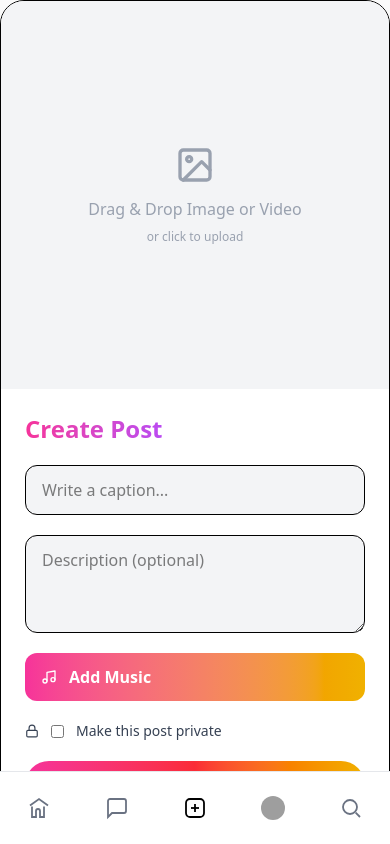
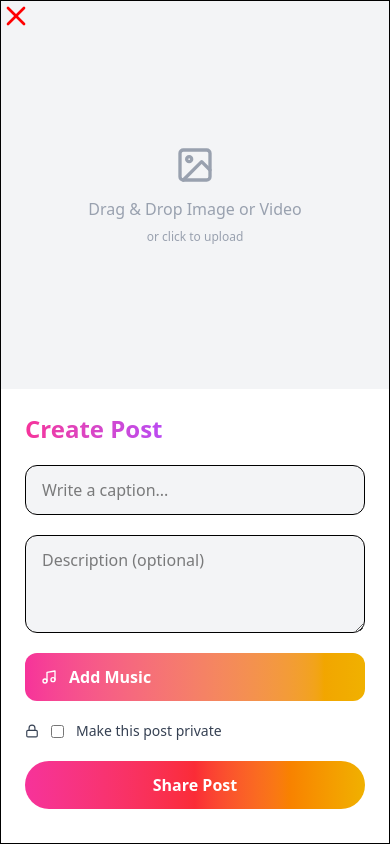
Before and after one commit to Harsh-Nain/Snapshot-Fruntend, a React (Vite) app: page /post/post in a window 390 px wide. Built offline with nearby package versions, Linux system fonts and the light colour scheme; grey boxes are pictures that could not be loaded.

Commit message:
Fruntend ready now

```diff
--- a/src/components/videoautoplay.jsx
+++ b/src/components/videoautoplay.jsx
@@ -1,8 +1,7 @@
 import { useEffect, useRef, useState } from "react";
 import { IoVolumeHigh, IoVolumeMute } from "react-icons/io5";
-import { SiSourcetree } from "react-icons/si";
 
-export function InstagramMedia({ type, src, currentPlaying, page }) {
+export function Medias({ type, src, currentPlaying, page }) {
   const mediaRef = useRef(null);
   const containerRef = useRef(null);
   const [muted, setMuted] = useState(true);
--- a/src/pages/editpost.jsx
+++ b/src/pages/editpost.jsx
@@ -2,6 +2,7 @@ import { useState, useEffect, useRef } from "react";
 import { useSearchParams, useNavigate } from "react-router-dom";
 import { FiImage, FiMusic, FiLock, FiX } from "react-icons/fi";
 import DotSpinner from "../components/dot-spinner-anim";
+import { IoVolumeHigh, IoVolumeMute } from "react-icons/io5";
 
 export default function EditPost() {
   const API_URL = import.meta.env.VITE_BACKEND_API_URL;
@@ -28,6 +29,8 @@ export default function EditPost() {
   const username = params.get("username");
 
   const videoRef = useRef(null);
+
+  const [isMuted, setIsMuted] = useState(true);
 
   useEffect(() => {
     if (videoRef.current) {
@@ -173,6 +176,8 @@ export default function EditPost() {
       const data = await res.json();
 
       if (data.success) {
+        console.log(data);
+
         navigate("/profile");
       } else {
         setErrors({ submit: data.message });
@@ -198,14 +203,20 @@ export default function EditPost() {
 
         <div onDragOver={(e) => { e.preventDefault(); setDragActive(true); }} onDragLeave={() => setDragActive(false)} onDrop={handleDropMedia} className={`w-full lg:w-1/2 h-[40vh] sm:h-[100%] sm:aspect-square bg-zinc-900 flex items-center justify-center relative transition ${dragActive ? "border-4 border-pink-500 bg-pink-50" : ""}`}>
           {!mediaPreview ? (
-            <div className="text-center text-gray-400">
+            <div className="text-center text-gray-400 related">
               <FiImage size={40} className="mx-auto mb-3" />
               <p>Drag & Drop Image or Video</p>
               <p className="text-xs mt-2">or click to upload</p>
               {errors.media && (<p className="text-red-500 text-xs mt-2">{errors.media}</p>)}
             </div>
           ) : mediaPreview.match(/\.(mp4|webm|ogg)$/i) ? (
-            <video ref={videoRef} src={mediaPreview} muted loop playsInline className="w-full h-full object-contain" />) : (
+            <>
+              <video ref={videoRef} src={mediaPreview} muted={isMuted} loop playsInline className="w-full h-full object-contain" />
+              <button onClick={() => { videoRef.current.muted = !isMuted; setIsMuted(!isMuted); }} className="p-3 bg-black/90 z-99 right-2 bottom-2 rounded-full absolute">
+                {isMuted ? (<IoVolumeMute size={18} color="white" />) : (<IoVolumeHigh size={18} color="white" />)}
+              </button>
+            </>
+          ) : (
             <img src={mediaPreview} alt="preview" className="w-full h-full object-contain" />
           )}
 
@@ -248,9 +259,7 @@ export default function EditPost() {
             Make this post private
           </label>
 
-          {errors.submit && (
-            <p className="text-red-500 text-sm">{errors.submit}</p>
-          )}
+          {errors.submit && (<p className="text-red-500 text-sm">{errors.submit}</p>)}
 
           <button type="submit" className="py-3 rounded-full font-semibold text-white bg-gradient-to-r from-pink-500 via-red-500 to-yellow-500 hover:opacity-90 transition">
             Update Post
--- a/src/pages/home.jsx
+++ b/src/pages/home.jsx
@@ -2,7 +2,7 @@ import { useState, useEffect, useRef } from "react";
 import { useForm } from "react-hook-form";
 import { TimeAgo, formatCount } from "../components/agotime";
 import { AutoPlayAudio } from "../components/autoplayaudio";
-import { InstagramMedia } from "../components/videoautoplay";
+import { Medias } from "../components/videoautoplay";
 import "../App.css";
 import DotSpinner from "../components/dot-spinner-anim";
 import { NavLink, useNavigate } from "react-router-dom";
@@ -295,8 +295,7 @@ export default function Home() {
                             </div>
                             <div className="relative w-full bg-black overflow-hidden">
 
-                                {post.image_url.includes("/video/") ? (
-                                    <InstagramMedia type="video" src={post.image_url} currentPlaying={currentPlaying} />) : (
+                                {post.image_url.includes("/video/") ? (<Medias type="video" src={post.image_url} currentPlaying={currentPlaying} />) : (
                                     <> <img src={post.image_url} alt="post" className="w-full h-auto max-h-[75vh] object-contain" />
                                         {post.songUrl && (<AutoPlayAudio src={post.songUrl} currentAudio={currentAudio} />)}</>
                                 )}
@@ -315,19 +314,11 @@ export default function Home() {
                                 </button>
                             </div>
 
-                            <div className="px-4 pt-2">
-                                <p className="text-sm font-semibold text-black">
-                                    {formatCount(post.totalLikes)} likes
-                                </p>
-                            </div>
+                            <div className="px-4 pt-2"><p className="text-sm font-semibold text-black">{formatCount(post.totalLikes)}likes</p></div>
 
                             <div className="px-4 pt-1 pb-4 text-sm">
-                                <span className="font-semibold text-black mr-2">
-                                    {post.username}
-                                </span>
-                                <span className="text-gray-700">
-                                    {post.postName}
-                                </span>
+                                <span className="font-semibold text-black mr-2">{post.username}</span>
+                                <span className="text-gray-700">{post.postName}</span>
 
                                 <p onClick={() => handleComment(post.Id, "all")} className="text-gray-500 mt-1 cursor-pointer hover:text-gray-700">
                                     View all {formatCount(post.commentCount)} comments
--- a/src/pages/otherUser.jsx
+++ b/src/pages/otherUser.jsx
@@ -6,7 +6,7 @@ import { FiHeart, FiMessageCircle, FiX, FiUserPlus, FiUserCheck, FiImage } from
 import { TimeAgo } from "../components/agotime";
 import DotSpinner from "../components/dot-spinner-anim";
 import { MdErrorOutline, MdOutlineDoneOutline } from "react-icons/md";
-import { InstagramMedia } from "../components/videoautoplay";
+import { Medias } from "../components/videoautoplay";
 
 export default function OtherUser() {
     const API_URL = import.meta.env.VITE_BACKEND_API_URL;
@@ -325,7 +325,7 @@ export default function OtherUser() {
 
                         <div className="md:w-1/2 bg-black flex items-center h-[40vh] sm:h-full justify-center relative">
                             {Post.image_url.includes("video/") ? (
-                                <InstagramMedia type="video" src={Post.image_url} currentPlaying={(e) => e.target} page="profile" />) : (
+                                <Medias type="video" src={Post.image_url} currentPlaying={(e) => e.target} page="profile" />) : (
                                 <img src={Post.image_url} alt="post" className="w-full h-full object-contain" />
                             )}
                         </div>
--- a/src/pages/post.jsx
+++ b/src/pages/post.jsx
@@ -141,7 +141,8 @@ export default function CreatePost() {
   }, [mediaPreview, audioUrl]);
 
   return (
-    <div className="w-full min-h-screen bg-[#fafafa] flex justify-center sm:px-4 sm:py-10">
+    <div className="w-full min-h-screen bg-[#fafafa] flex justify-center sm:px-4 sm:py-10 z-999999">
+      <div className="fixed inset-0 w-[fit-content] h-[fit-content] right-0 sm:hidden z-9999999"><FiX onClick={() => navigate("/")} size="2rem" color="red" /></div>
 
       {loading && (
         <div className="fixed inset-0 bg-black/40 flex items-center justify-center z-50">
@@ -149,7 +150,7 @@ export default function CreatePost() {
         </div>
       )}
 
-      <form onSubmit={handleSubmit} className="w-full max-w-6xl bg-white rounded-3xl shadow-xl border flex flex-col lg:flex-row overflow-hidden">
+      <form onSubmit={handleSubmit} className="w-full max-w-6xl bg-white sm:rounded-3xl shadow-xl border flex flex-col lg:flex-row overflow-hidden">
         <div onDragOver={(e) => { e.preventDefault(); setDragActive(true); }} onDragLeave={() => setDragActive(false)} onDrop={handleDropMedia} className={`w-full lg:w-1/2 aspect-square bg-gray-100 flex items-center justify-center relative transition ${dragActive ? "border-4 border-pink-500 bg-pink-50" : ""}`} >
           {!mediaPreview ? (
             <div className="text-center text-gray-400">
--- a/src/pages/profile.jsx
+++ b/src/pages/profile.jsx
@@ -5,7 +5,7 @@ import { TimeAgo } from "../components/agotime";
 import DotSpinner from "../components/dot-spinner-anim";
 import { FiEdit, FiMessageCircle, FiMoreHorizontal, FiTrash2, FiX, FiLogOut, FiHeart, FiImage } from "react-icons/fi";
 import { MdErrorOutline, MdOutlineDoneOutline } from "react-icons/md";
-import { InstagramMedia } from "../components/videoautoplay";
+import { Medias } from "../components/videoautoplay";
 
 export default function Profile() {
   const API_URL = import.meta.env.VITE_BACKEND_API_URL
@@ -459,7 +459,7 @@ export default function Profile() {
 
             <div className="w-full md:w-1/2 bg-black relative flex justify-center items-center h-[45vh] sm:h-full sm:max-h-[30vh] md:max-h-full">
               {Post.image_url.includes("video/") ? (
-                <InstagramMedia type="video" src={Post.image_url} currentPlaying={(e) => e.target} page="profile" />) : (
+                <Medias type="video" src={Post.image_url} currentPlaying={(e) => e.target} page="profile" />) : (
                 <img src={Post.image_url} alt="post" className="w-full h-full object-contain" />
               )}
             </div>
```
